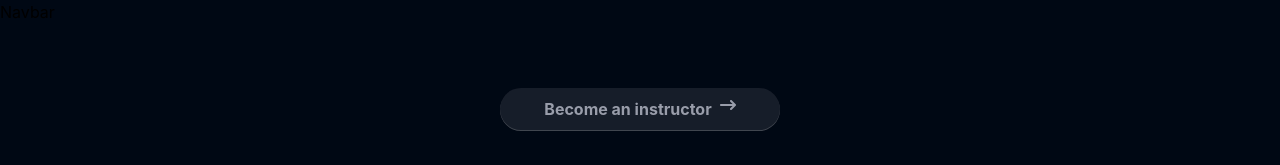
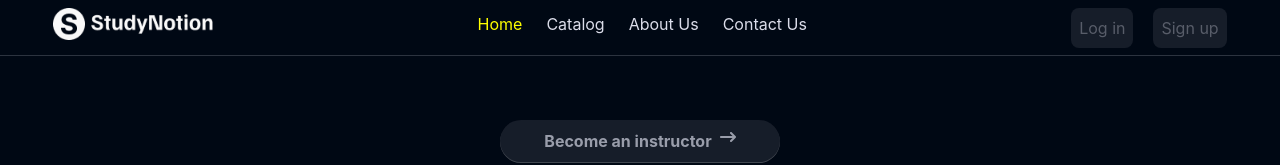
Before and after one commit to Kl0099/StudyNotionApp, a React (Create React App) app: page / in a window 1280 px wide. Shown: the top 165 px of the page. Built offline with nearby package versions, Linux system fonts and the light colour scheme.

Commit message:
redux setup

```diff
--- a/src/App.css
+++ b/src/App.css
@@ -6,6 +6,9 @@
 html,
 body {
   overflow-x: hidden;
+}
+.active {
+  color: yellow !important;
 }
 
 /* ===== Scrollbar CSS ===== */
--- /dev/null
+++ b/src/Reducer/index.js
@@ -0,0 +1,7 @@
+import { combineReducers } from "@reduxjs/toolkit";
+import authReducer from "../slices/auth";
+const rootReducer = combineReducers({
+  auth: authReducer,
+});
+
+export default rootReducer;
--- a/src/components/common/Navbar.jsx
+++ b/src/components/common/Navbar.jsx
@@ -1,9 +1,43 @@
-import React from 'react'
-
+import React from "react";
+import { Link, NavLink } from "react-router-dom";
+import logo from "../../assets/Logo/Logo-Full-Light.png";
+import NavbarLinks from "../../data/navbar-links";
+import "../../App.css";
 const Navbar = () => {
   return (
-	<div>Navbar</div>
-  )
-}
+    <div className=" flex h-14 items-center justify-center border-b-[1px] border-richblack-700">
+      <div className=" flex w-11/12 max-w-maxContent justify-between">
+        <NavLink to={"/"}>
+          <img
+            src={logo}
+            alt="logo"
+            width={160}
+            height={42}
+            loading="lazy"
+          />
+        </NavLink>
 
-export default Navbar
+        <nav>
+          <ul className=" mt-1 flex gap-x-6 text-richblack-25">
+            {NavbarLinks.map((item, index) => (
+              <li>
+                <NavLink to={item?.path}>{item.title}</NavLink>
+              </li>
+            ))}
+          </ul>
+        </nav>
+
+        <div className=" flex gap-5">
+          <button className="p-2 rounded-lg bg-richblack-800 text-richblack-500">
+            <Link>Log in</Link>
+          </button>
+          <button className=" rounded-lg p-2 bg-richblack-800 text-richblack-500">
+            <Link>Sign up</Link>
+          </button>
+        </div>
+      </div>
+    </div>
+  );
+};
+
+export default Navbar;
--- a/src/data/navbar-links.js
+++ b/src/data/navbar-links.js
@@ -1,4 +1,4 @@
-export const NavbarLinks = [
+const NavbarLinks = [
   {
     title: "Home",
     path: "/",
@@ -6,13 +6,16 @@ export const NavbarLinks = [
   {
     title: "Catalog",
     // path: '/catalog',
+    path: "/catalog",
   },
   {
     title: "About Us",
-    path: "/about",
+    path: "/aboutus",
   },
   {
     title: "Contact Us",
-    path: "/contact",
+    path: "/contactus",
   },
 ];
+
+export default NavbarLinks;
--- a/src/index.js
+++ b/src/index.js
@@ -1,13 +1,15 @@
 import React from "react";
 import ReactDOM from "react-dom/client";
 import App from "./App";
-
+import { Provider } from "react-redux";
 import { BrowserRouter } from "react-router-dom";
 import "./index.css";
-
+import store from "./store.js";
 const root = ReactDOM.createRoot(document.getElementById("root"));
 root.render(
-  <BrowserRouter>
-    <App />
-  </BrowserRouter>
+  <Provider store={store}>
+    <BrowserRouter>
+      <App />
+    </BrowserRouter>
+  </Provider>
 );
--- /dev/null
+++ b/src/slices/auth.js
@@ -0,0 +1,19 @@
+import { createSlice } from "@reduxjs/toolkit";
+const initialState = {
+  isLoading: false,
+  token: localStorage.getItem("token")
+    ? JSON.parse(localStorage.getItem("token"))
+    : null,
+};
+const authSlice = createSlice({
+  name: "auth",
+  initialState: initialState,
+  reducers: {
+    setToken(state, value) {
+      state.token = value.payload;
+    },
+  },
+});
+
+export const { setToken } = authSlice.actions;
+export default authSlice.reducer;
--- /dev/null
+++ b/src/store.js
@@ -0,0 +1,7 @@
+import { configureStore } from "@reduxjs/toolkit";
+import rootReducer from "./Reducer";
+const store = configureStore({
+  reducer: rootReducer,
+});
+
+export default store;
```
Also changed, not shown: package.json (+2 -8 lines), 1 other file (tests, documents, lock files or other folders).
